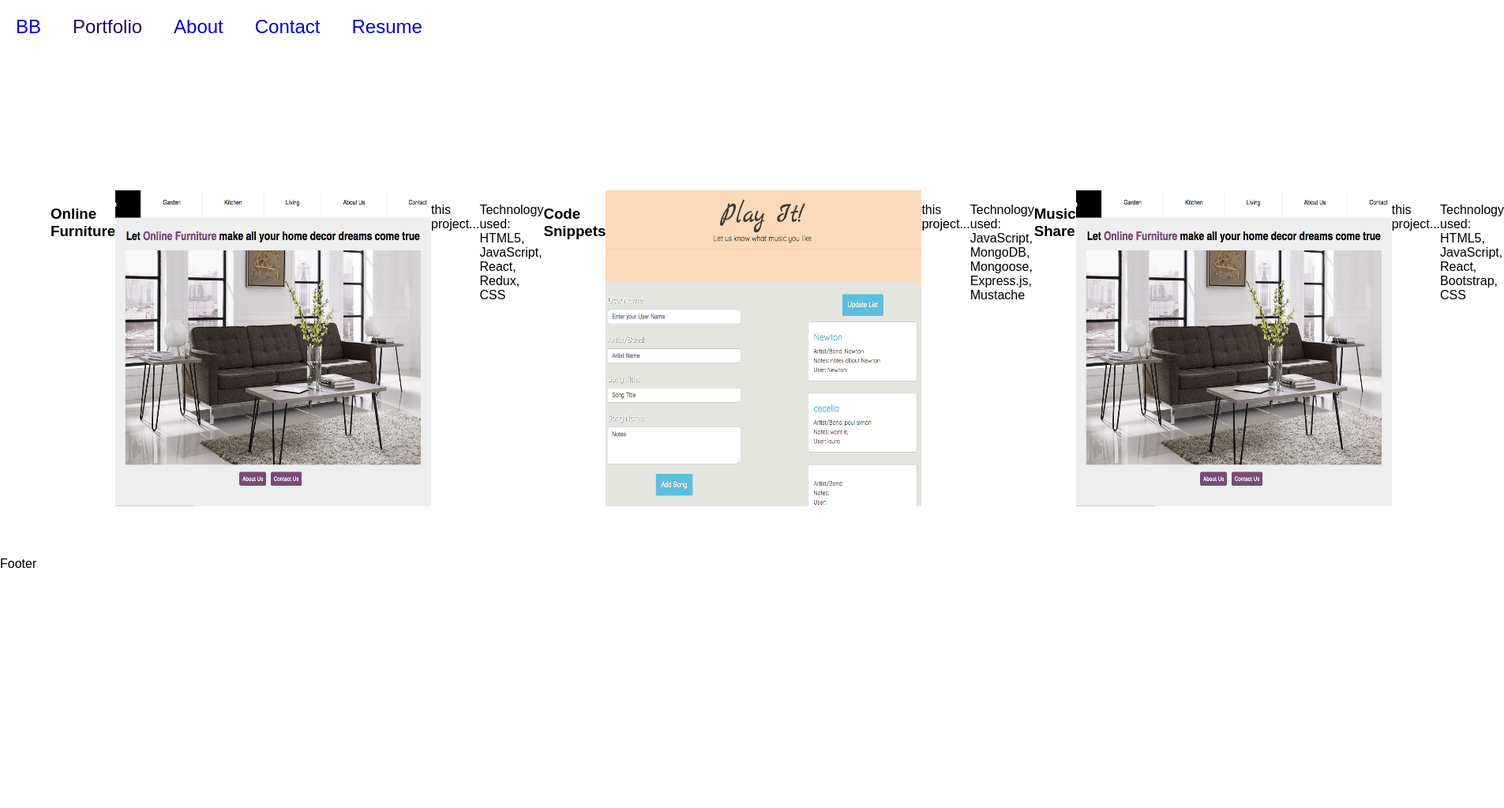
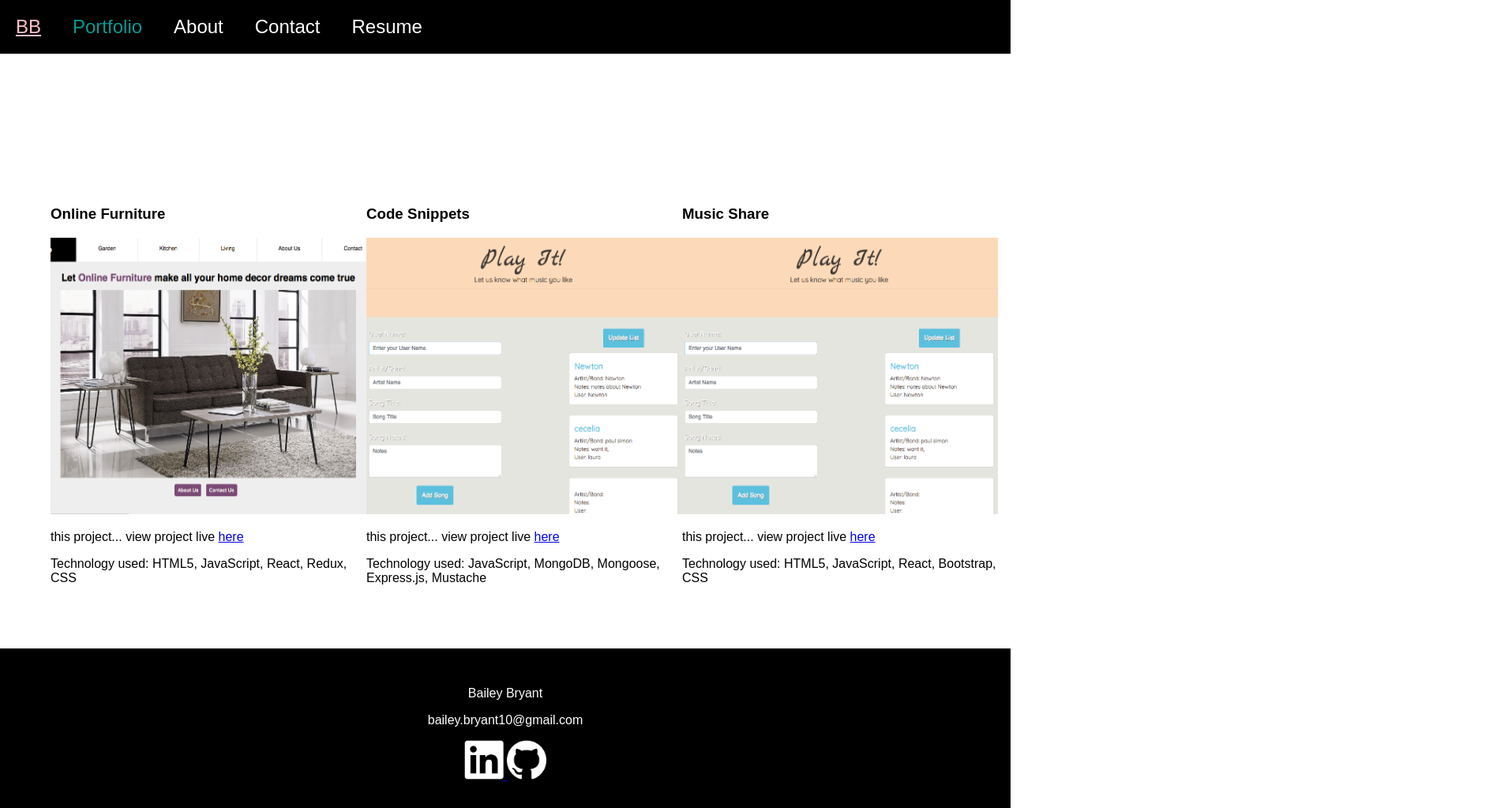
Before and after one commit to bbryant7/BB-Portfolio, a React app: page /portfolio in a window 1280 px wide. Shown: the whole page at 79% size, 1905 px wide, since content can reach past the window. Before the commit the page ends 800 px from the top, so only its background shows below. Built offline with nearby package versions, Linux system fonts and the light colour scheme.

Commit message:
add links and contact info to header

```diff
--- a/src/components/BaseLayout.js
+++ b/src/components/BaseLayout.js
@@ -1,5 +1,7 @@
 import React, {Component} from 'react';
 import {NavLink} from 'react-router-dom';
+import LinkedIn from '../images/linkedin.png';
+import GitHub from '../images/github.png';
 
 export default class BaseLayout extends Component {
   render(){
@@ -10,17 +12,23 @@ export default class BaseLayout extends Component {
                 <NavLink activeClassName="selected"  activeStyle={{color: "#260468"}} className="nav-link" exact to='/'> BB</NavLink>
 
 
-                  <NavLink activeClassName="selected"  activeStyle={{color: "#260468"}} className="nav-link" to='/portfolio'> Portfolio</NavLink>
-                  <NavLink activeClassName="selected"  activeStyle={{color: "#260468"}} className="nav-link" to='/about'> About</NavLink>
-                  <NavLink activeClassName="selected"  activeStyle={{color: "#260468"}} className="nav-link" to='/contact'> Contact</NavLink>
-                  <NavLink activeClassName="selected"  activeStyle={{color: "#260468"}} className="nav-link" to='/resume'> Resume</NavLink>
+                  <NavLink activeClassName="selected"  activeStyle={{color: "#079A95"}} className="nav-link" to='/portfolio'> Portfolio</NavLink>
+                  <NavLink activeClassName="selected"  activeStyle={{color: "#079A95"}} className="nav-link" to='/about'> About</NavLink>
+                  <NavLink activeClassName="selected"  activeStyle={{color: "#079A95"}} className="nav-link" to='/contact'> Contact</NavLink>
+                  <NavLink activeClassName="selected"  activeStyle={{color: "#079A95"}} className="nav-link" to='/resume'> Resume</NavLink>
 
 
         </nav>
         {this.props.children}
         <footer>
-        <p> Footer </p>
-
+        <div className = "contact">
+        <p> Bailey Bryant </p>
+        <p> bailey.bryant10@gmail.com </p>
+        </div>
+        <div className="social-media">
+        <a href="https://www.linkedin.com/in/bailey-bryant-44699582/"><img src={LinkedIn} alt="LinkedIn Icon" height="50px"/> </a>
+        <a href="https://github.com/bbryant7"><img src={GitHub} alt="GitHub Icon" height="50px"/> </a>
+        </div>
         </footer>
       </div>
     );
--- a/src/components/Portfolio.js
+++ b/src/components/Portfolio.js
@@ -11,18 +11,24 @@ class Portfolio extends Component {
       <div>
       <h1>  My Projects </h1>
       <div className="portfolio">
+      <div className="project">
       <h3> Online Furniture </h3>
-      <img src={Ecom} height= "400px" width="400px" className="portfolio-image"/>
-      <p> this project...</p>
+      <img src={Ecom} height= "350px" width="400px" className="portfolio-image"/>
+      <p> this project... view project live <a href="x">here</a></p>
       <p> Technology used: HTML5, JavaScript, React, Redux, CSS</p>
+      </div>
+      <div className="project" width="400px">
       <h3> Code Snippets</h3>
-      <img src={MusicReview} height= "400px" width="400px" className="portfolio-image"/>
-      <p>this project...</p>
+      <img src={MusicReview} height= "350px" width="400px" className="portfolio-image"/>
+      <p>this project... view project live <a href="x">here</a></p>
       <p> Technology used: JavaScript, MongoDB, Mongoose, Express.js, Mustache </p>
+      </div>
+      <div className="project" width="400px">
       <h3> Music Share </h3>
-      <img src={Ecom} height= "400px" width="400px" className="portfolio-image"/>
-      <p>  this project...</p>
+      <img src={MusicReview} height= "350px" width="400px" className="portfolio-image"/>
+      <p>  this project... view project live <a href="x">here</a></p>
       <p> Technology used: HTML5, JavaScript, React, Bootstrap, CSS  </p>
+      </div>
 
       </div>
 
@@ -33,3 +39,21 @@ class Portfolio extends Component {
 }
 
 export default Portfolio;
+
+// <div>
+// <h1>  My Projects </h1>
+// <div className="portfolio">
+// <h3> Online Furniture </h3>
+// <img src={Ecom} height= "400px" width="400px" className="portfolio-image"/>
+// <p> this project...</p>
+// <p> Technology used: HTML5, JavaScript, React, Redux, CSS</p>
+// <h3> Code Snippets</h3>
+// <img src={MusicReview} height= "400px" width="400px" className="portfolio-image"/>
+// <p>this project...</p>
+// <p> Technology used: JavaScript, MongoDB, Mongoose, Express.js, Mustache </p>
+// <h3> Music Share </h3>
+// <img src={Ecom} height= "400px" width="400px" className="portfolio-image"/>
+// <p>  this project...</p>
+// <p> Technology used: HTML5, JavaScript, React, Bootstrap, CSS  </p>
+//
+// </div>
--- a/src/styles/index.css
+++ b/src/styles/index.css
@@ -5,7 +5,6 @@ body {
 }
 
 .splash {
-  background-image: url("../images/plant-cover.jpg");
   background-size: cover;
   background-position: center;
   background: #191954;
@@ -17,6 +16,7 @@ body {
 }
 .navbar{
   display: flex;
+  background-color: black;
 }
 
 .main-nav {
@@ -28,6 +28,12 @@ body {
   text-decoration: none;
   font-size: 24px;
   padding: 20px;
+  color: white;
+}
+
+.nav-link:hover {
+  text-decoration: underline;
+  color: pink;
 }
 
 .top {
@@ -46,7 +52,9 @@ color: white;
   margin: 5%;
   color: black;
 }
-
+.project {
+  width: 400px;
+}
 .portfolio-image {
 justify-content: space-between;
 
@@ -59,3 +67,10 @@ display: flex;
 .portfolio-image:hover {
    box-shadow: 0 4px 8px 0 rgba(0, 0, 0, 0.2), 0 6px 20px 0 rgba(0, 0, 0, 0.19);
 }
+
+footer {
+  color: white;
+  background-color: black;
+  text-align: center;
+  padding: 2em;
+}
```
Also changed, not shown: src/images/github.png (added), src/images/linkedin.png (added).
